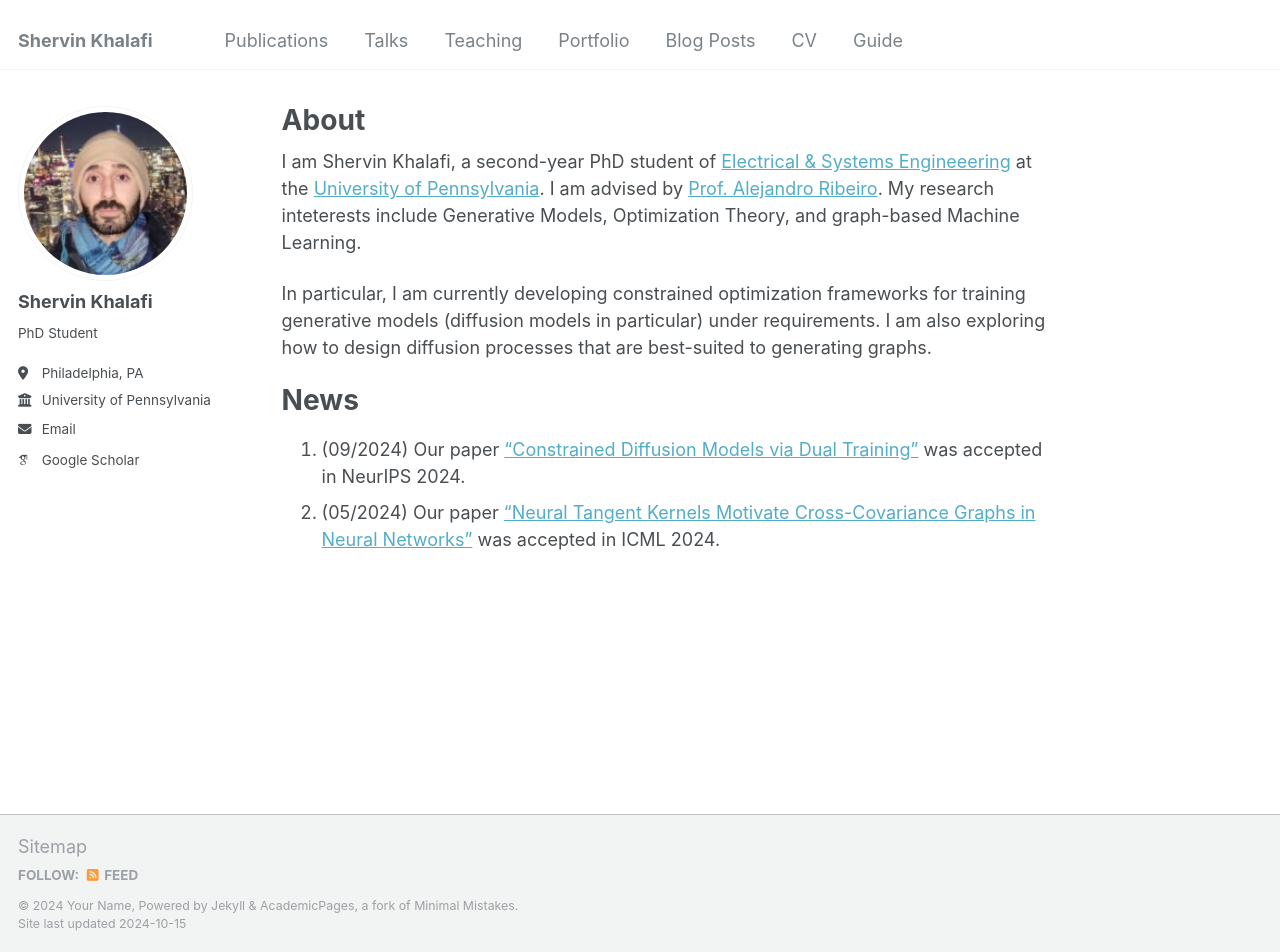
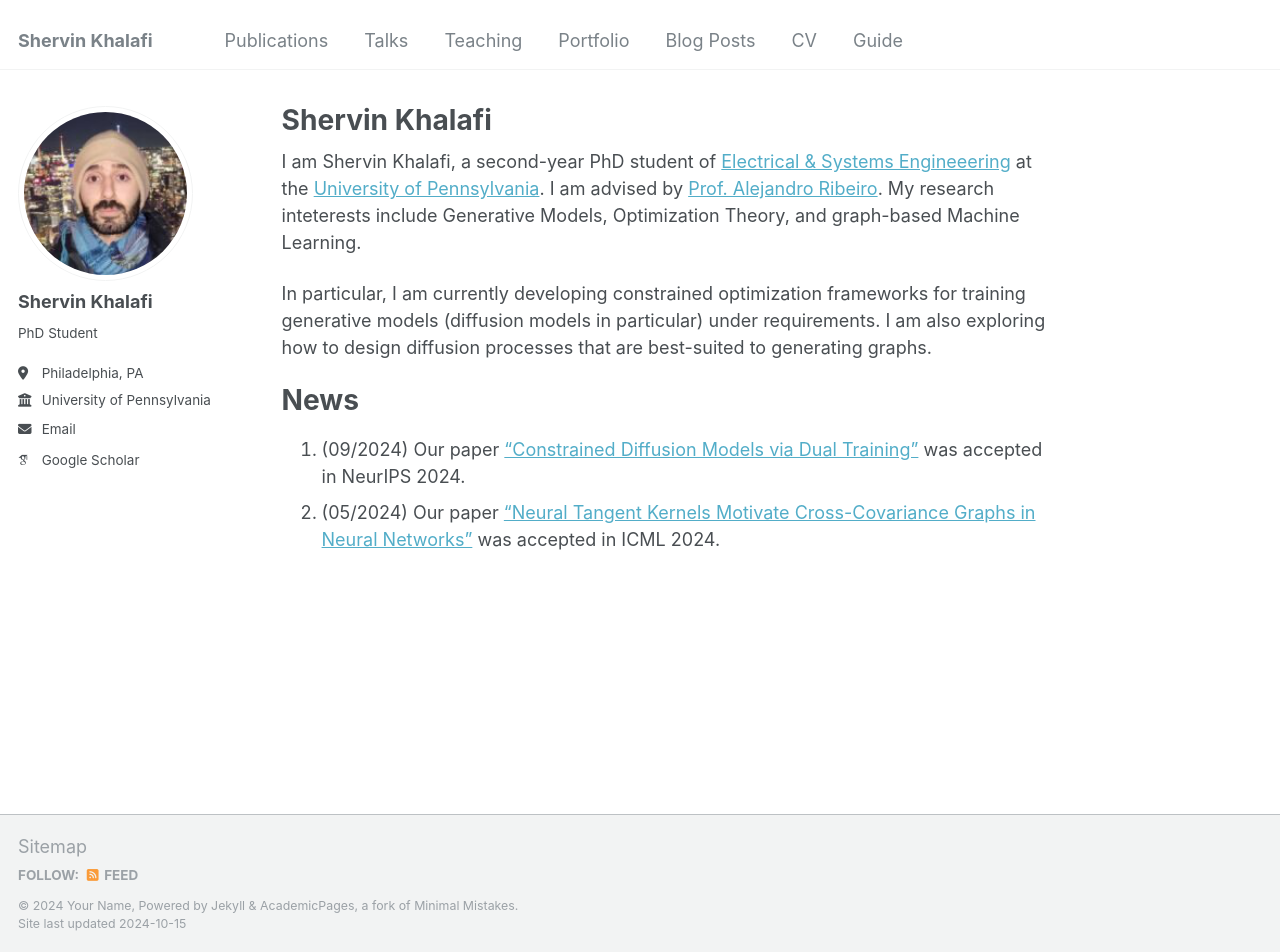
Before and after one commit to shervinkhal/shervinkhalafi.github.io, a Jekyll site: the page built from _pages/about.md, in a window 1280 px wide and 952 px high. Built offline with Jekyll 4.4.1, drawn with Linux system fonts in a browser that asks for light colours; some web fonts are replaced.

Commit message:
Update about.md

```diff
--- a/_pages/about.md
+++ b/_pages/about.md
@@ -1,6 +1,6 @@
 ---
 permalink: /
-title: "About"
+title: "Shervin Khalafi"
 author_profile: true
 redirect_from:
   - /about/
```
